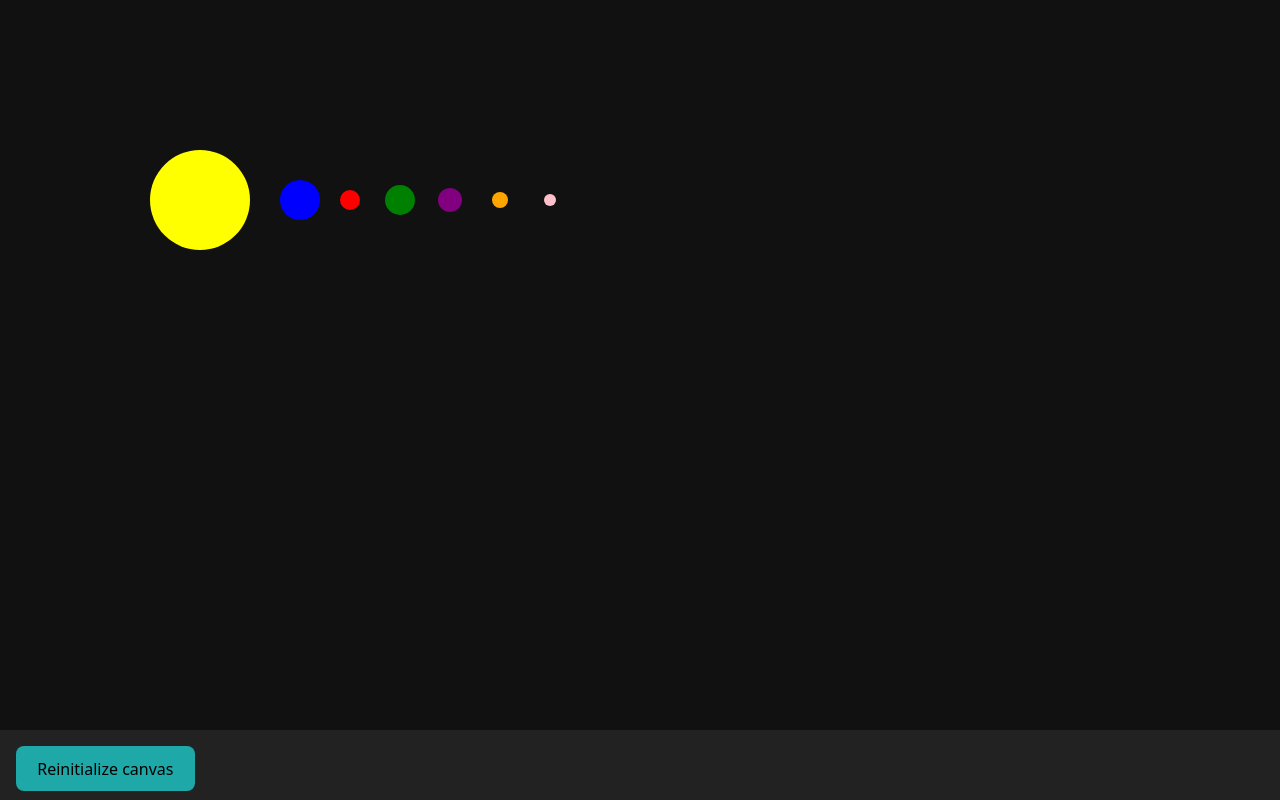
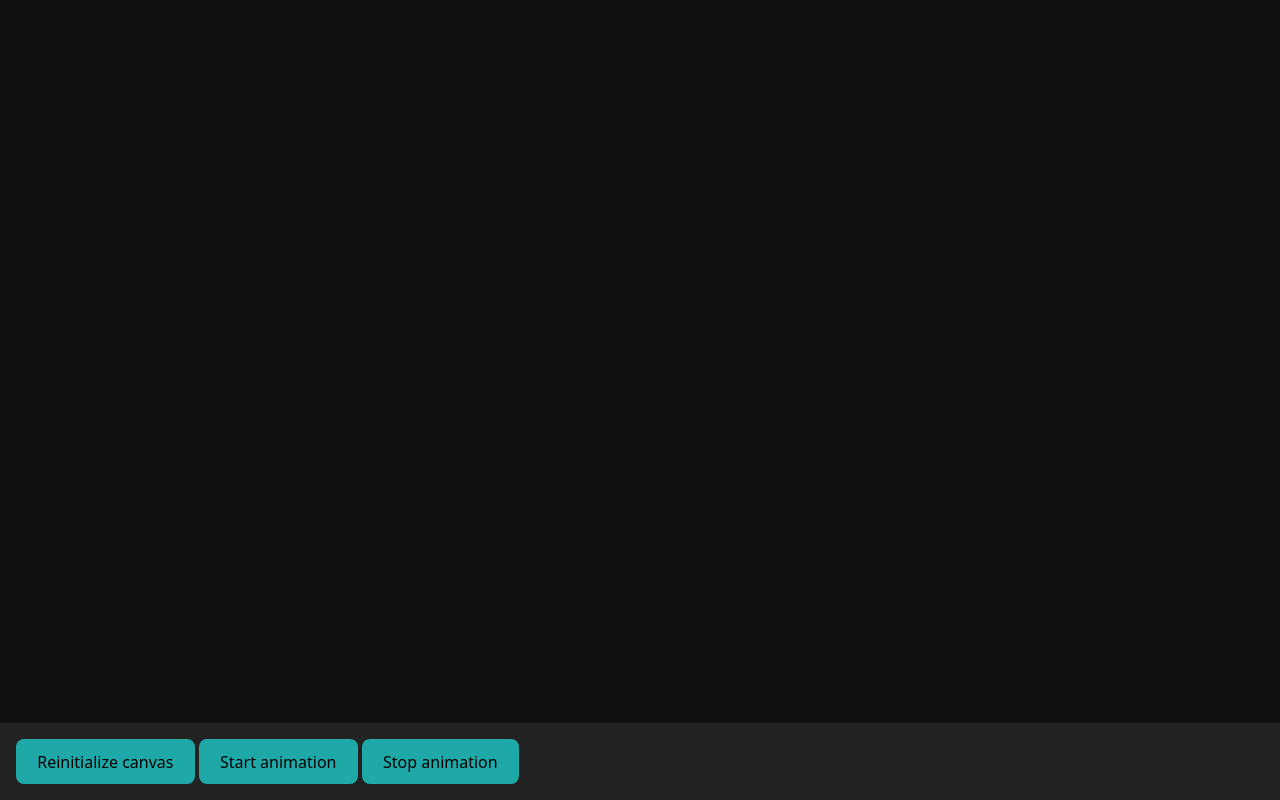
Before and after one commit to FMMadsen/static-web-solar-system, a website built with Vite: page web_source/index.html in a window 1280 px wide. Built offline with nearby package versions, Linux system fonts and the light colour scheme.

Commit message:
A lot of animation and structure code added

```diff
--- a/web_source/index.html
+++ b/web_source/index.html
@@ -9,12 +9,10 @@
   </head>
   <body>
     <canvas id="canvasapp"></canvas>
-    <div id="control">
-      <div>
-        <div class="card">
+    <div id="controlpanel">
           <button id="buttonInitializeCanvas" type="button">Reinitialize canvas</button>
-        </div>
-      </div>
+          <button id="buttonStartAnimation" type="button">Start animation</button>
+          <button id="buttonStopAnimation" type="button">Stop animation</button>
     </div>
     <script type="module" src="/src/main.ts"></script>
   </body>
--- a/web_source/src/canvas.ts
+++ b/web_source/src/canvas.ts
@@ -1,51 +1,77 @@
-export function initializeCanvas(element: HTMLCanvasElement): CanvasManager {
-  let canvasManager = new CanvasManager(element);
-  return canvasManager;
-}
+import { ControlPanel } from "./controlpanel";
 
-export class CanvasManager {
-  private canvas: HTMLCanvasElement;
+export class Canvas {
+  private htmlElement: HTMLCanvasElement;
   private context: CanvasRenderingContext2D;
+  private htmlElementId: string = 'canvasapp';
+  private elementHeight: number;
+  private elementWidth: number;
+  private controlPanel: ControlPanel;
 
-  constructor(canvasElement: HTMLCanvasElement) {
-    this.canvas = canvasElement;
-    const context = this.canvas.getContext('2d');
+  private static instance: Canvas | null = null;
+
+  public static getInstance(controlPanel: ControlPanel): Canvas {
+    if (this.instance) {
+      return this.instance;
+    }
+    else {
+      this.instance = new Canvas(controlPanel);
+      return this.instance;
+    }
+  }
+
+  constructor(controlPanel: ControlPanel) {
+
+    this.controlPanel = controlPanel;
+
+    let htmlElement: HTMLCanvasElement;
+    htmlElement = document.querySelector<HTMLCanvasElement>('#' + this.htmlElementId)!;
+    if (!htmlElement) {
+      throw new Error('Canvas element not found');
+    }
+    this.htmlElement = htmlElement;
+
+    const context = this.htmlElement.getContext('2d');
     if (!context) {
       throw new Error('Failed to get 2D context for the canvas');
     }
     this.context = context;
     this.initializeCanvas();
+    this.elementHeight = this.htmlElement.width;
+    this.elementWidth = this.htmlElement.height;
   }
 
   initializeCanvas(): void {
     this.clearCanvas();
-    this.setCanvasSize(window.innerWidth, window.innerHeight - 70);
+    this.resizeCanvas();
+    window.addEventListener('resize', () => { this.resizeCanvas(); });
+  }
+
+  resizeCanvas(): void {
+    this.setCanvasSize(window.innerWidth, window.innerHeight - this.controlPanel.height);
+    this.elementHeight = this.htmlElement.width;
+    this.elementWidth = this.htmlElement.height;
+    console.log('Canvas resized:' + this.elementWidth + 'x' + this.elementHeight);
   }
 
   setCanvasSize(width: number, height: number): void {
-    this.canvas.width = width;
-    this.canvas.height = height;
+    this.htmlElement.width = width;
+    this.htmlElement.height = height;
   }
 
   clearCanvas(): void {
-    this.context.clearRect(0, 0, this.canvas.width, this.canvas.height);
+    this.context.clearRect(0, 0, this.elementWidth, this.elementHeight);
   }
 
-  drawRectangle(x: number, y: number, width: number, height: number, color: string): void {
-    this.context.fillStyle = color;
-    this.context.fillRect(x, y, width, height);
+  get Height(): number {
+    return this.elementHeight;
   }
 
-  drawCircle(x: number, y: number, radius: number, color: string): void {
-    this.context.fillStyle = color;
-    this.context.beginPath();
-    this.context.arc(x, y, radius, 0, Math.PI * 2);
-    this.context.fill();
+  get Width(): number {
+    return this.elementWidth;
   }
 
-  drawText(text: string, x: number, y: number, font: string = '16px Arial', color: string = 'black'): void {
-    this.context.font = font;
-    this.context.fillStyle = color;
-    this.context.fillText(text, x, y);
+  get Context(): CanvasRenderingContext2D {
+    return this.context;
   }
 }
--- /dev/null
+++ b/web_source/src/canvasDrawer.ts
@@ -0,0 +1,45 @@
+import { Canvas } from "./canvas";
+
+export class CanvasDrawer {
+    private static instance: CanvasDrawer | null = null;
+    public static getInstance(canvas: Canvas): CanvasDrawer {
+        if (this.instance) {
+            return this.instance;
+        }
+        else {
+            this.instance = new CanvasDrawer(canvas);
+            return this.instance;
+        }
+    }
+
+    private canvas: Canvas;
+    private ctxt: CanvasRenderingContext2D;
+
+    constructor(canvas: Canvas) {
+        this.canvas = canvas;
+        this.ctxt = canvas.Context;
+    }
+
+    clearCanvas(): void {
+        this.ctxt.clearRect(0, 0, this.canvas.Width, this.canvas.Height);
+    }
+
+    drawRectangle(x: number, y: number, width: number, height: number, color: string): void {
+        this.ctxt.fillStyle = color;
+        this.ctxt.fillRect(x, y, width, height);
+    }
+
+    drawCircle(x: number, y: number, radius: number, color: string): void {
+        this.ctxt.fillStyle = color;
+        this.ctxt.beginPath();
+        this.ctxt.arc(x, y, radius, 0, Math.PI * 2);
+        this.ctxt.fill();
+    }
+
+    drawText(text: string, x: number, y: number, font: string = '16px Arial', color: string = 'black'): void {
+        this.ctxt.font = font;
+        this.ctxt.fillStyle = color;
+        this.ctxt.fillText(text, x, y);
+    }
+
+}
--- /dev/null
+++ b/web_source/src/controlpanel.ts
@@ -0,0 +1,35 @@
+export class ControlPanel {
+    private htmlElement: HTMLDivElement;
+    private htmlElementId: string = 'controlpanel';
+    private elementHeight: number;
+
+    private static instance: ControlPanel | null = null;
+
+    public static getInstance(): ControlPanel {
+        if (this.instance) {
+            return this.instance;
+        }
+        else {
+            this.instance = new ControlPanel();
+            return this.instance;
+        }
+    }
+
+    constructor() {
+        let htmlElement: HTMLDivElement;
+        htmlElement = document.querySelector<HTMLDivElement>('#' + this.htmlElementId)!;
+        if (!htmlElement) {
+            throw new Error('Control panel div element not found');
+        }
+        this.htmlElement = htmlElement;
+        this.elementHeight = this.getElementHeight();
+    }
+
+    private getElementHeight(): number {
+        return this.htmlElement.offsetHeight;
+    }
+
+    get height(): number {
+        return this.elementHeight;
+    }
+}
--- a/web_source/src/main.ts
+++ b/web_source/src/main.ts
@@ -1,13 +1,23 @@
-import { initializeCanvas } from './canvas.ts'
-import { initializeSolarSystem } from './solarsystem.ts'
+import { Canvas } from './canvas.ts'
+import { SolarSystem } from './solarsystem.ts'
+import { ControlPanel } from './controlpanel.ts';
+import { CanvasDrawer } from './canvasDrawer.ts';
 
 function onDocumentLoaded() {
+  let controlPanel = ControlPanel.getInstance();
+  let canvas = Canvas.getInstance(controlPanel);
+  let canvasDrawer = CanvasDrawer.getInstance(canvas);
+  let solarsystem = SolarSystem.getInstance(canvasDrawer);
+  solarsystem.initializeSolarSystem();
 
-  let canvasElement = document.querySelector<HTMLCanvasElement>('#canvasapp')!;
-  let buttonElement = document.querySelector<HTMLButtonElement>('#buttonInitializeCanvas')!;
-  let canvasManager = initializeCanvas(canvasElement);
-  buttonElement.addEventListener('click', () => canvasManager.initializeCanvas());
-  initializeSolarSystem(canvasManager);
+  let buttonElement1 = document.querySelector<HTMLButtonElement>('#buttonInitializeCanvas')!;
+  buttonElement1.addEventListener('click', () => canvas.initializeCanvas());
+
+  let buttonElement2 = document.querySelector<HTMLButtonElement>('#buttonStartAnimation')!;
+  buttonElement2.addEventListener('click', () => solarsystem.startAnimation());
+
+  let buttonElement3 = document.querySelector<HTMLButtonElement>('#buttonStopAnimation')!;
+  buttonElement3.addEventListener('click', () => solarsystem.stopAnimation());
 }
 
 document.addEventListener('DOMContentLoaded', onDocumentLoaded);
--- a/web_source/src/solarsystem.ts
+++ b/web_source/src/solarsystem.ts
@@ -1,11 +1,81 @@
-import { CanvasManager } from './canvas.ts'
+import { CanvasDrawer } from "./canvasDrawer.ts";
+import { Planet } from "./worldObjects/planet.ts";
+import { Star } from "./worldObjects/star.ts";
+import { VisibleWorldObjectInterface } from './worldObjects/VisibleWorldObjectInterface.ts';
 
-export function initializeSolarSystem(canvasManager: CanvasManager): void {
-    canvasManager.drawCircle(200, 200, 50, 'yellow'); // Sun
-    canvasManager.drawCircle(300, 200, 20, 'blue'); // Earth
-    canvasManager.drawCircle(350, 200, 10, 'red'); // Mars
-    canvasManager.drawCircle(400, 200, 15, 'green'); // Jupiter
-    canvasManager.drawCircle(450, 200, 12, 'purple'); // Saturn
-    canvasManager.drawCircle(500, 200, 8, 'orange'); // Uranus
-    canvasManager.drawCircle(550, 200, 6, 'pink'); // Neptune
+export class SolarSystem {
+    private static instance: SolarSystem | null = null;
+    public static getInstance(drawer: CanvasDrawer): SolarSystem {
+        if (this.instance) {
+            return this.instance;
+        }
+        else {
+            this.instance = new SolarSystem(drawer);
+            return this.instance;
+        }
+    }
+
+    private drawer: CanvasDrawer;
+    private visibleWorldObjects: VisibleWorldObjectInterface[] = [];
+    private doAnimate: boolean = false;
+
+    constructor(drawer: CanvasDrawer) {
+        this.drawer = drawer;
+    }
+
+    initializeSolarSystem(): void {
+
+        const kmToPixel = 0.1;
+
+        const SUN_RADIUS = 695700; //km
+        const SUN_MASS = 1.9889 * Math.pow(10, 30); //kg
+
+
+        let sun = new Star(200, 200, 50, 1000);
+        this.visibleWorldObjects.push(sun);
+
+        let mercury = new Planet(200 + sunRadius + 10, 200, 5, 'gray');
+
+        planet = new Planet(200, 200, 50, 'yellow'); // Sun
+        this.visibleWorldObjects.push(planet);
+        planet = new Planet(300, 200, 20, 'blue'); // Earth
+        this.visibleWorldObjects.push(planet);
+        planet = new Planet(350, 200, 10, 'red'); // Mars
+        this.visibleWorldObjects.push(planet);
+        planet = new Planet(400, 200, 15, 'green'); // Jupiter
+        this.visibleWorldObjects.push(planet);
+        planet = new Planet(450, 200, 12, 'purple'); // Saturn
+        this.visibleWorldObjects.push(planet);
+        planet = new Planet(500, 200, 8, 'orange'); // Uranus
+        this.visibleWorldObjects.push(planet);
+        planet = new Planet(550, 200, 6, 'pink'); // Neptune
+        this.visibleWorldObjects.push(planet);
+        planet = new Planet(600, 200, 4, 'gray'); // Pluto
+        this.visibleWorldObjects.push(planet);
+    }
+
+    startAnimation(): void {
+        console.log("Starting animation...");
+        window.requestAnimationFrame((newTimestamp) => this.animate(newTimestamp));
+        this.doAnimate = true;
+    }
+    stopAnimation(): void {
+        this.doAnimate = false;
+    }
+
+    animate(timestamp: number): void {
+        if (!this.doAnimate)
+            return;
+
+        this.draw(timestamp);
+        window.requestAnimationFrame((newTimestamp) => this.animate(newTimestamp));
+    }
+
+    draw(timestamp: number): void {
+
+        this.drawer.clearCanvas();
+        for (let i = 0; i < this.visibleWorldObjects.length; i++) {
+            this.visibleWorldObjects[i].draw(this.drawer);
+        }
+    }
 }
--- a/web_source/src/style.css
+++ b/web_source/src/style.css
@@ -26,18 +26,18 @@ body {
   background-color: #111;
 }
 
-#control {
+#controlpanel {
   position: fixed;
   left: 0;
   bottom: 0;
   margin: 0;
-  padding: 0;
+  padding: 1em;
   border-style: dashed;
   border-width: 0px;
   border-color: #535bf2;
   background-color: #222;
   width: 100%;
-  height: 70px;
+  height: 45px;
 }
 
 .card {
--- /dev/null
+++ b/web_source/src/worldObjects/planet.ts
@@ -0,0 +1,26 @@
+import { CanvasDrawer } from "../canvasDrawer";
+import { VisibleWorldObjectInterface } from "./VisibleWorldObjectInterface";
+
+export class Planet implements VisibleWorldObjectInterface {
+    private x: number;
+    private y: number;
+    private radius: number;
+    private color: string;
+    private velocityX: number;
+    private velocityY: number;
+
+    constructor(x: number, y:number, radius: number, color: string) {
+        this.x = x;
+        this.y = y;
+        this.radius = radius;
+        this.color = color;
+        this.velocityX = Math.random() * 4 - 2;
+        this.velocityY = Math.random() * 4 - 2;
+    }
+
+    public draw(canvasDrawer: CanvasDrawer): void {
+        canvasDrawer.drawCircle(this.x, this.y, this.radius, this.color);
+        this.x += this.velocityX;
+        this.y += this.velocityY;
+    }
+}
--- /dev/null
+++ b/web_source/src/worldObjects/star.ts
@@ -0,0 +1,22 @@
+import { CanvasDrawer } from "../canvasDrawer";
+import { VisibleWorldObjectInterface } from "./VisibleWorldObjectInterface";
+
+export class Star implements VisibleWorldObjectInterface {
+    private x: number;
+    private y: number;
+    private color: string;
+    readonly radius: number = 0;
+    readonly mass: number = 0;
+
+    constructor(x: number, y:number, radius: number, mass: number) {
+        this.x = x;
+        this.y = y;
+        this.mass = mass;
+        this.radius = radius;
+        this.color = 'yellow';
+    }
+
+    public draw(canvasDrawer: CanvasDrawer): void {
+        canvasDrawer.drawCircle(this.x, this.y, this.radius, this.color);
+    }
+}
--- /dev/null
+++ b/web_source/src/worldObjects/visibleWorldObjectInterface.ts
@@ -0,0 +1,5 @@
+import { CanvasDrawer } from "../canvasDrawer";
+
+export interface VisibleWorldObjectInterface {
+    draw(canvasDrawer: CanvasDrawer): void;
+}
```
